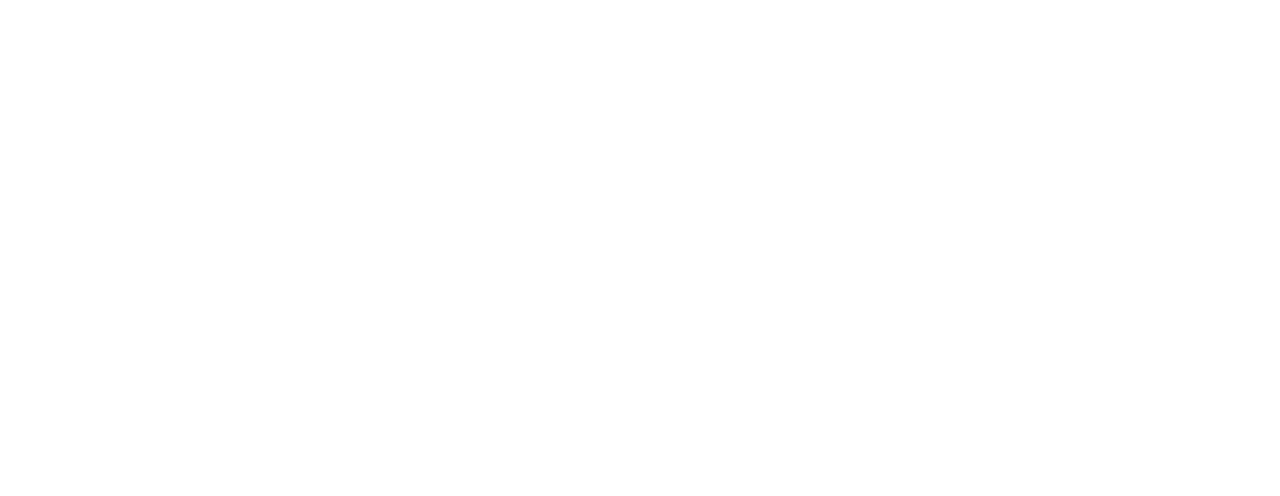
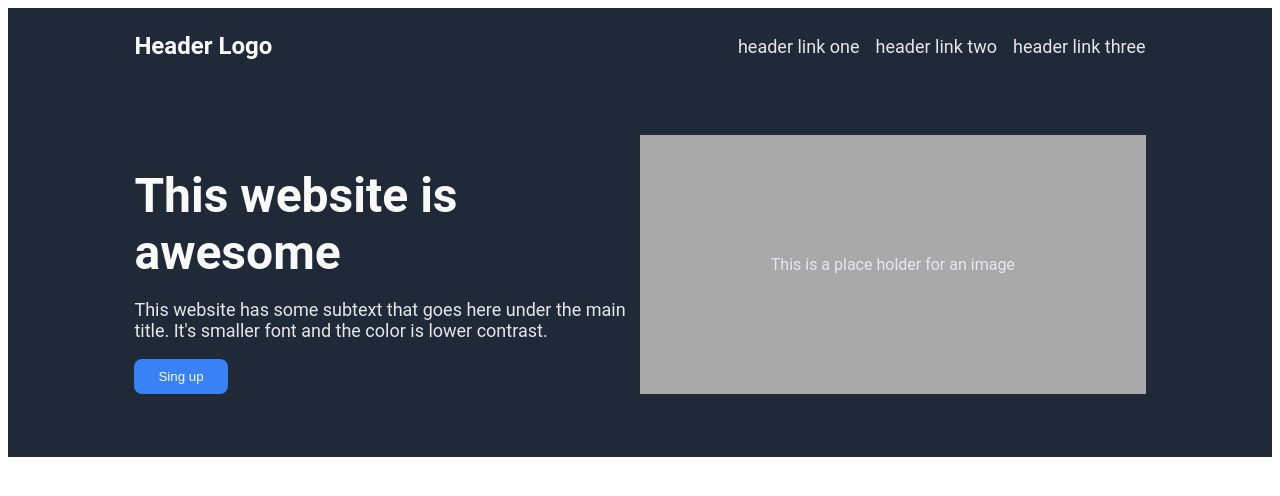
Before and after one commit to CabinetSpyder/odin-landing-page, a plain HTML site: page index.html in a window 1280 px wide. Drawn offline with Linux system fonts and the light colour scheme.

Commit message:
Finish the header and added the css

```diff
--- a/index.html
+++ b/index.html
@@ -12,9 +12,31 @@
 
     <body>
 
-        <header>
+        <div class="header">
+            <div class="top-header">
+                <p>Header Logo</p>
+                <ul class="header-links">
+                    <li><a href="www.google.es">header link one</a></li>
+                    <li><a href="">header link two</a></li>
+                    <li><a href="">header link three</a></li>
+                </ul>
+            </div>
 
-        </header>
+            <div class="bottom-header">
+                <div class="header-content">
+                    <h1>This website is awesome</h1>
+                    <p>
+                        This website has some subtext that goes here under the main title.
+                        It's smaller font and the color is lower contrast.
+                    </p>
+                    <button>Sing up</button>
+                </div>
+                <div class="placeholder-header"> <p>This is a place holder for an image<p></p></div>
+
+            </div>
+
+
+        </div>
 
         <div class="content">
 
--- a/style.css
+++ b/style.css
@@ -1,7 +1,96 @@
+
+@import url('https://fonts.googleapis.com/css2?family=Besley:ital,wght@0,400;1,900&display=swap');
+
 body {
     font-family: Roboto;
-    margin: 0;
     min-height: 100vh;
     display: flex;
     flex-direction: column;
+    font-family: Roboto, sans-serif;
 }
+
+.header {
+
+    display: flex;
+    flex-flow: column nowrap;
+    background-color: #1F2937;
+    padding: 10%;
+    padding-top: 0;
+    padding-bottom: 5%;
+
+}
+
+.top-header{
+    display: flex;
+    flex-flow: row nowrap;
+    justify-content: space-between;
+    margin-bottom: 5%;
+
+}
+
+div.top-header p{
+    font-weight: bold;
+    font-size: 24px;
+    color: #F9FAF8;
+}
+
+
+.header-links{
+    display:flex;
+    margin: 0px;
+    padding: 0px;
+    align-self: center;
+    gap: 16px;
+
+}
+
+ul {
+    list-style-type: none;
+}
+
+a{
+    text-decoration: none;
+    font-size: 18px;
+    color: #E5E7EB;
+}
+
+.bottom-header{
+    display: flex;
+    flex-flow: row nowrap;
+    justify-content: center;
+    align-content: center;
+}
+
+.header-content{
+    max-width: 50%;
+}
+
+div.header-content h1{
+    font-size: 48px;
+    font-weight: extra-bold;
+    color: #F9FAF8;
+    margin-bottom:0;
+}
+
+div.header-content p{
+    color: #E5E7EB;
+    font-size: 18px;
+}
+
+div.header-content button{
+    border: none;
+    border-radius: 8px;
+    padding: 10px 24px;
+    background-color: #3882F6;
+    color: #F9FAF8;
+}
+
+.placeholder-header{
+    min-width: 50%;
+    color: #E5E7EB;
+    background-color: darkgray;
+    display:flex;
+    flex-flow: row nowrap;
+    justify-content: center;
+    align-items: center;
+}
```
